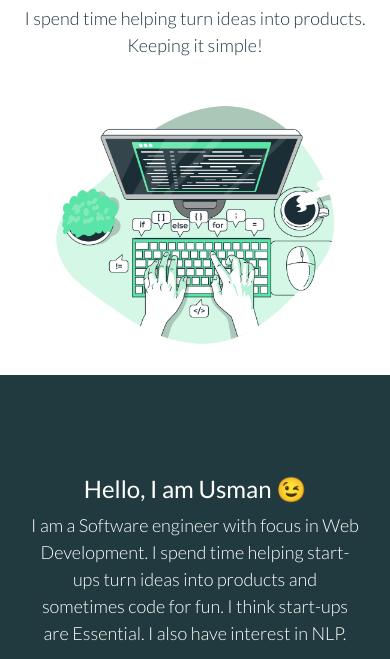
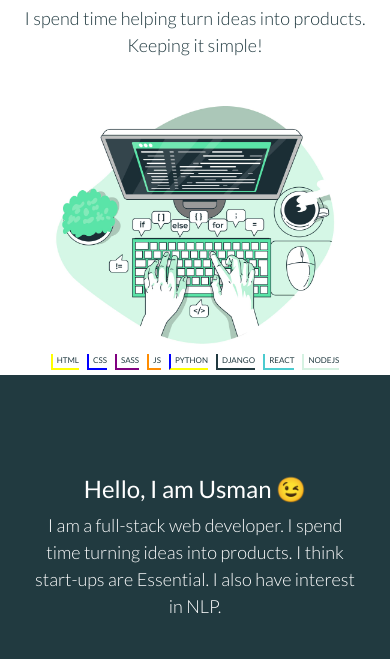
Before and after one commit to Ayobamiu/ayobami.me, a plain HTML site: page index.html in a window 390 px wide. Shown: the part 185-844 px from the top of the page. Drawn offline with nearby package versions, Linux system fonts and the light colour scheme.

Commit message:
added floating languages

```diff
--- a/app.css
+++ b/app.css
@@ -1,3 +1,73 @@
+@keyframes winkMove {
+  0% {
+    /* opacity: 0; */
+    transform: rotate(0deg);
+  }
+  50% {
+    transform: rotate(10deg);
+  }
+  100% {
+    /* opacity: 1; */
+    transform: rotate(-10deg);
+  }
+}
+@keyframes shakeHands {
+  0% {
+    transform: scale(1.5);
+  }
+
+  50% {
+    transform: scale(1);
+  }
+
+  100% {
+    transform: scale(1.5);
+  }
+}
+
+@keyframes disapperAtFirst {
+  0% {
+    opacity: 0;
+    transform: translateX(10rem);
+  }
+
+  50% {
+    opacity: 0.7;
+    transform: translateX(-10rem);
+  }
+
+  100% {
+    opacity: 1;
+    transform: translate(0);
+  }
+}
+@keyframes moveInLeft {
+  0% {
+    opacity: 0;
+    transform: translateX(-10rem);
+  }
+  80% {
+    transform: translateX(1rem);
+  }
+  100% {
+    opacity: 1;
+    transform: translate(0);
+  }
+}
+
+@keyframes moveInDown {
+  0% {
+    opacity: 0;
+    transform: translateY(10rem);
+  }
+  80% {
+    transform: translateY(-1rem);
+  }
+  100% {
+    opacity: 1;
+    transform: translate(0);
+  }
+}
 :root {
   --neutral: white;
   --black: black;
@@ -72,11 +142,13 @@ header .right {
 main {
   margin-top: 100px;
   text-align: center;
+  position: relative;
 }
 main h1 {
   font-family: "Ubuntu", sans-serif;
   font-weight: 700;
   font-size: 40px;
+  animation: disapperAtFirst 2s 0.5s ease-in-out;
 }
 main p {
   font-size: 22px;
@@ -84,6 +156,114 @@ main p {
 }
 main img {
   width: 400px;
+}
+
+.wink {
+  animation: winkMove 3s infinite ease-out;
+  display: inline-block;
+}
+.languages-i-speak {
+  position: absolute;
+  right: 15%;
+  top: 0;
+  display: flex;
+  align-items: stretch;
+  flex-direction: column;
+  animation: moveInLeft 1s ease;
+}
+
+.language-i-speak {
+  color: var(--darker);
+  font-size: 14px;
+  padding-left: 4px;
+  padding-bottom: 2px;
+  margin: 10px 4px;
+  text-transform: uppercase;
+}
+.language-i-speak-html {
+  border-left: 3px solid yellow;
+  border-bottom: 3px solid yellow;
+}
+.language-i-speak-css {
+  border-left: 3px solid blue;
+  border-bottom: 3px solid blue;
+}
+.language-i-speak-sass {
+  border-left: 3px solid purple;
+  border-bottom: 3px solid purple;
+}
+.language-i-speak-js {
+  border-left: 3px solid darkorange;
+  border-bottom: 3px solid darkorange;
+}
+.language-i-speak-python {
+  border-left: 3px solid blue;
+  border-bottom: 3px solid yellow;
+}
+.language-i-speak-django {
+  border-left: 3px solid var(--darker);
+  border-bottom: 3px solid var(--darker);
+}
+.language-i-speak-react {
+  border-left: 3px solid rgb(75, 203, 207);
+  border-bottom: 3px solid rgb(75, 203, 207);
+}
+.language-i-speak-nodejs {
+  border-left: 3px solid var(--light);
+  border-bottom: 3px solid var(--light);
+}
+@media screen and (max-width: 1200px) {
+  .languages-i-speak {
+    position: absolute;
+    right: 50%;
+    left: 50%;
+    top: 93%;
+    display: flex;
+    flex-direction: row;
+    justify-content: center;
+    align-items: center;
+    animation: moveInDown 1s;
+  }
+  .language-i-speak {
+    color: var(--darker);
+    font-size: 8px;
+    padding-left: 4px;
+    padding-bottom: 2px;
+    margin: 10px 4px;
+    text-transform: uppercase;
+  }
+  .language-i-speak-html {
+    border-left: 2px solid yellow;
+    border-bottom: 2px solid yellow;
+  }
+  .language-i-speak-css {
+    border-left: 2px solid blue;
+    border-bottom: 2px solid blue;
+  }
+  .language-i-speak-sass {
+    border-left: 2px solid purple;
+    border-bottom: 2px solid purple;
+  }
+  .language-i-speak-js {
+    border-left: 2px solid darkorange;
+    border-bottom: 2px solid darkorange;
+  }
+  .language-i-speak-python {
+    border-left: 2px solid blue;
+    border-bottom: 2px solid yellow;
+  }
+  .language-i-speak-django {
+    border-left: 2px solid var(--darker);
+    border-bottom: 2px solid var(--darker);
+  }
+  .language-i-speak-react {
+    border-left: 2px solid rgb(75, 203, 207);
+    border-bottom: 2px solid rgb(75, 203, 207);
+  }
+  .language-i-speak-nodejs {
+    border-left: 2px solid var(--light);
+    border-bottom: 2px solid var(--light);
+  }
 }
 @media screen and (max-width: 600px) {
   main {
@@ -293,7 +473,6 @@ main img {
   text-transform: uppercase;
 }
 
-
 .recent-work p,
 .work-overlay a {
   font-size: 20px;
@@ -328,8 +507,8 @@ main img {
 }
 .label-startup {
   position: absolute;
-  top: 10px;
-  left: 0;
+  top: 50px;
+  right: 0;
   background-color: var(--light);
   color: var(--darker);
   padding: 5px;
@@ -482,6 +661,10 @@ main img {
   background-color: var(--light);
   color: var(--darker);
 }
+.hands {
+  animation: shakeHands 3s infinite;
+  display: inline-block;
+}
 @media screen and (max-width: 600px) {
   .call-for-collaboration {
     width: 80%;
--- a/index.html
+++ b/index.html
@@ -44,13 +44,22 @@
         I spend time helping turn ideas into products. Keeping it simple!
       </p>
       <img src="./images/4401280.jpg" alt="" />
+      <div class="languages-i-speak">
+        <small class="language-i-speak language-i-speak-html">html</small>
+        <small class="language-i-speak language-i-speak-css">css</small>
+        <small class="language-i-speak language-i-speak-sass">sass</small>
+        <small class="language-i-speak language-i-speak-js">js</small>
+        <small class="language-i-speak language-i-speak-python">python</small>
+        <small class="language-i-speak language-i-speak-django">django</small>
+        <small class="language-i-speak language-i-speak-react">react</small>
+        <small class="language-i-speak language-i-speak-nodejs">nodejs</small>
+      </div>
     </main>
     <section class="my-details">
-      <h2>Hello, I am Usman &#128521;</h2>
+      <h2>Hello, I am Usman <span class="wink">&#128521;</span></h2>
       <p>
-        I am a Software engineer with focus in Web Development. I spend time
-        helping start-ups turn ideas into products and sometimes code for fun. I
-        think start-ups are Essential. I also have interest in NLP.
+        I am a full-stack web developer. I spend time turning ideas into
+        products. I think start-ups are Essential. I also have interest in NLP.
       </p>
     </section>
     <section class="learning-paths">
@@ -58,7 +67,8 @@
         <i class="fa fa-desktop fa-3x learning-paths__icon"></i>
         <h1>Front-end Developer</h1>
         <p>
-          I like coding from scratch, giving simple designs to be remembered
+          I like coding from scratch, responsive layouts that works on any
+          device, big or small.
         </p>
 
         <h3>Languages and Libraries:</h3>
@@ -292,8 +302,8 @@
     <section class="call-for-collaboration">
       <h1>Start a project</h1>
       <p>
-        Interested in working together? &#129309;&#127997; We should queue up a
-        chat. I’ll buy the coffee.
+        Interested in working together?<span class="hands">&#129309;&#127997;</span>
+        We should queue up a chat. I’ll buy the coffee.
       </p>
       <a href="mailto:ayobamiu@gmail.com" title="Send me an email"
         >Lets do this</a
```
